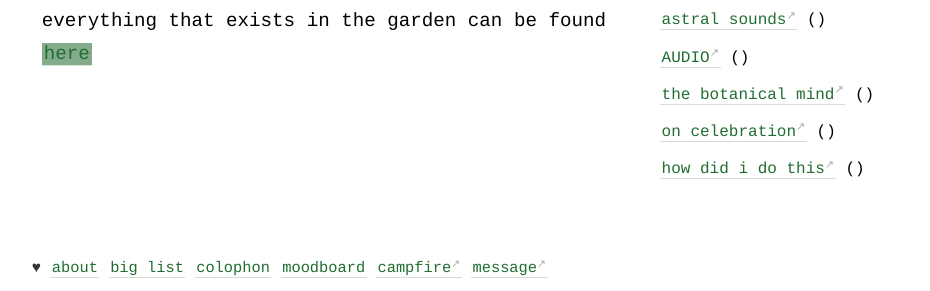
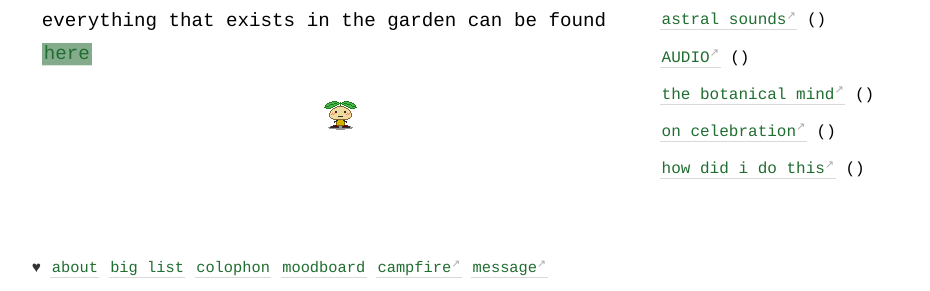
Before and after one commit to geminiworms/talyssagarden.github.io, a Jekyll site: the page built from _pages/index.md, in a window 1280 px wide. Shown: the part 343-634 px from the top of the page, without its empty margins (45-975 px from the left). Built offline with Jekyll 4.4.1, drawn with Linux system fonts in a browser that asks for light colours.

Commit message:
Update index.md

```diff
--- a/_pages/index.md
+++ b/_pages/index.md
@@ -41,7 +41,7 @@
   <div class="container">
     <div class="left-column">
       <h1>this is talyssa's <a class="internal-link" href="/what-is-digital-gardening">digital garden</a></h1>
-      <p>you can think of it as a sprawling collection of digital references, miscellaneous artifacts, and fragmented thoughts<br>everything that exists in the garden can be found <a class="internal-link" href="/web">here</a></p>
+      <p>you can think of it as a sprawling collection of digital references, miscellaneous artifacts, and fragmented thoughts<br>everything that exists in the garden can be found <a class="internal-link" href="/web">here</a></p> <img src="/assets/mini-graphics/sprout.gif" style="padding: 0px 0px 0px 0px;">
     </div>
     <div class="right-column">
       <p><h3>like a real garden,</h3>this space is always changing. here's a log of my <b>recently edited notes</b> to see what i've tended to lately:</p>
```
